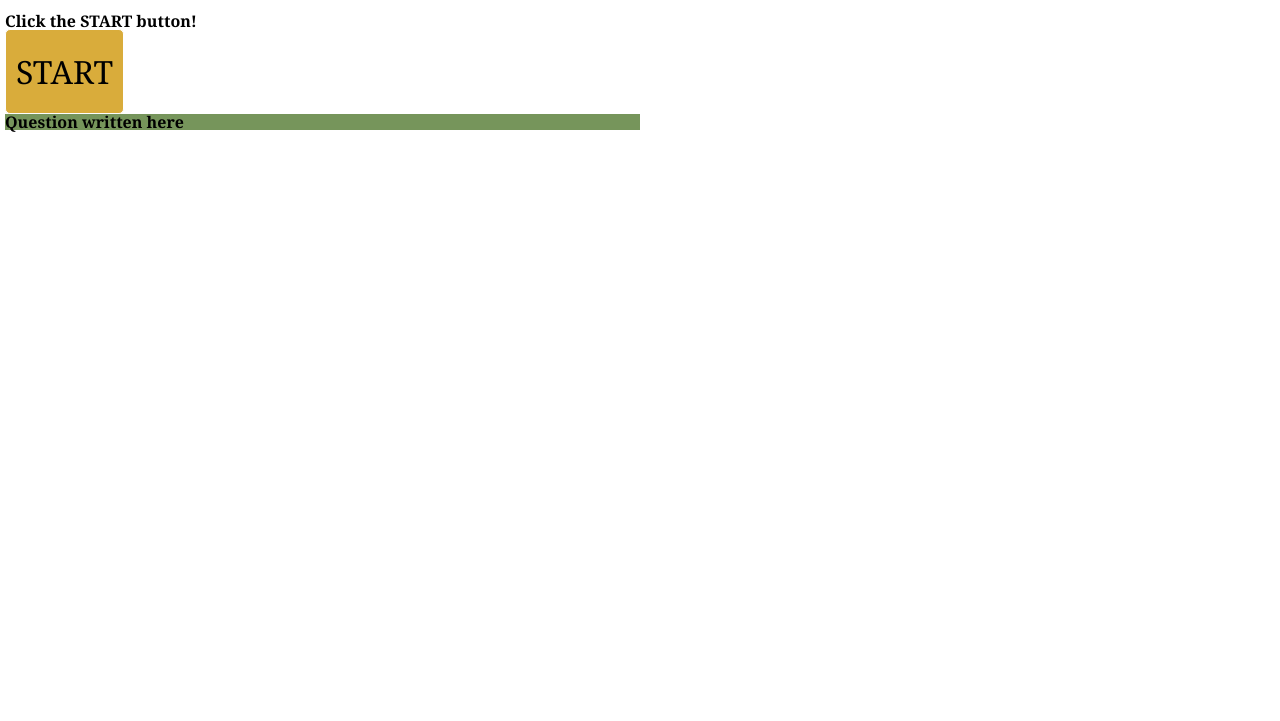
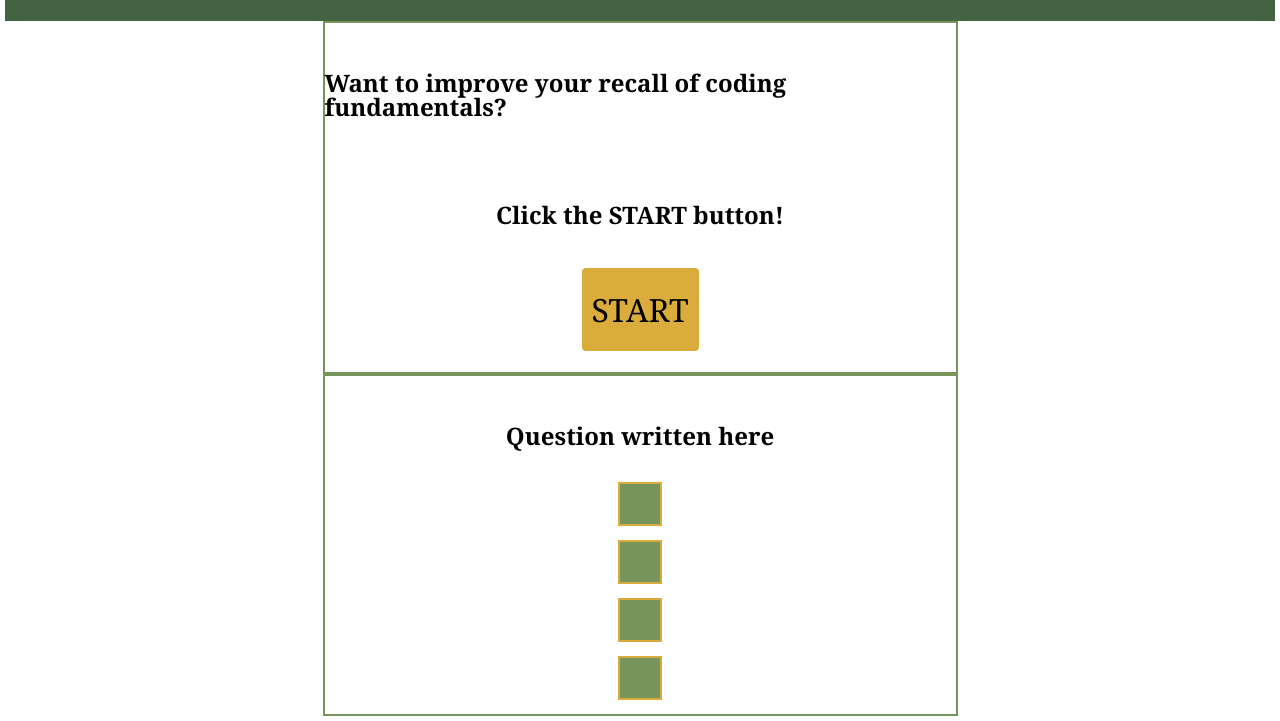
Before and after one commit to AmyLloyd/code-quiz, a plain HTML site: page index.html in a window 1280 px wide. Shown: the part 149-870 px from the top of the page. Before the commit the page ends 800 px from the top, so only its background shows below. Drawn offline with Linux system fonts and the light colour scheme.

Commit message:
style basic sections

```diff
--- a/assets/css/styles.css
+++ b/assets/css/styles.css
@@ -5,8 +5,9 @@
   :root {
     --features: black;
     --background: white;
-    --focus: hsl(92, 24%, 47%);
+    --focus:rgb(67, 99, 67) ;
     --highlight: #d9ac3b;
+    --lightfocus: hsl(92, 24%, 47%);
 }
 
   body {
@@ -24,7 +25,7 @@
   header {
     padding: 20px;
     display: flex;
-    background: rgb(67, 99, 67);
+    background: var(--focus);
     background-blend-mode: hard-light;
     color: var(--features);
     border-bottom:30px #879274;
@@ -65,17 +66,13 @@
   }
 
 
-  .question-container {
-    background: var(--focus);
-    color:var(--silver);
-    width: 50%;
-  }
   .button-styling {
     background:var(--highlight);
     color: var(--white);
     border: var(--background) 1px solid;
     border-radius:5px;
     padding: 20px 10px 20px 10px;
+    margin: 20px 5px 20px 5px;
     font-family: Cambria Cochin, Georgia, Times, 'Times New Roman', serif;
     font-size: 2em;
   }
@@ -93,3 +90,28 @@
     font-size: 3em;
 
   }
+
+  .container {
+    display:flex;
+    flex-direction: column;
+    align-items:center;
+    justify-content:space-evenly;
+    border: var(--lightfocus) 2px solid;
+    width:50%;
+    margin:auto;
+  }
+
+  h1, h2 {
+    font-size: 1.5em;
+    padding-top: 2em;
+    padding-bottom: 20px;
+    display:flex;
+  }
+
+  .choice {
+    background-color: var(--lightfocus);
+    border:var(--highlight) 2px solid;
+
+    padding: 20px;
+    margin: 14px;
+  }
--- a/index.html
+++ b/index.html
@@ -18,8 +18,8 @@
     </header>
 
     <main>
-      <section id="welcome-screen">
-        <div>
+      <section >
+        <div class="container" id="welcome-screen">
             <h1>Want to improve your recall of coding fundamentals?</h1>
             <br>
             <h2>Click the START button!</h2>
@@ -27,7 +27,7 @@
         </div>
       </section>
       <section>
-        <div class="question-container">
+        <div class="container" id="question 1">
             <h1>Question written here</h1>
             <div>
               <div class="choice" id="option-1"></div>
@@ -37,6 +37,8 @@
             </div>
           </div>
           <div class="check-answer"></div>
+      </section>
+
 
     </main>
     <script src="assets/js/script.js"></script>
```
